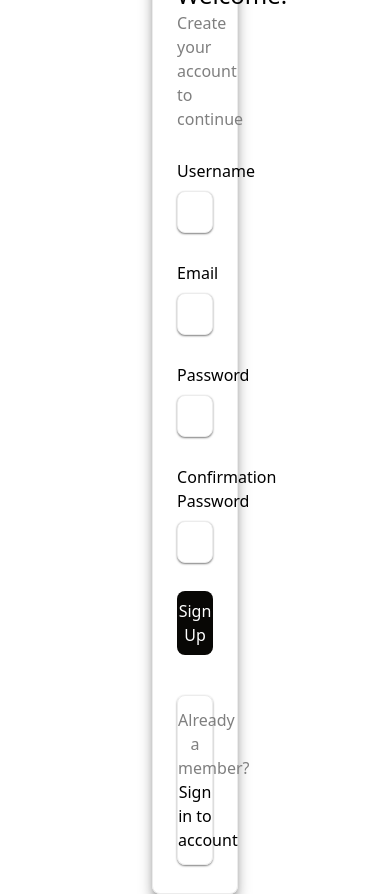
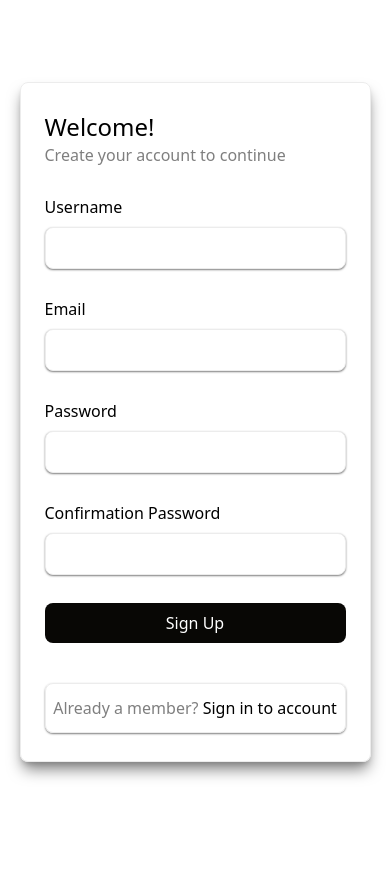
Before and after one commit to Leestan360/online-platform-frontend, a React (Create React App) app: page /auth/signup in a window 390 px wide. After the commit the page ends 844 px from the top, so only its background shows below. Built offline with nearby package versions, Linux system fonts and the light colour scheme.

Commit message:
Add responsiveness to login and signup pages

```diff
--- a/src/components/auth/Login.jsx
+++ b/src/components/auth/Login.jsx
@@ -20,7 +20,7 @@ function Login() {
   return (
     <div className="flex justify-center items-center h-screen ">
       <ToastContainer />
-      <div className="border border-tertiary rounded-lg py-7 px-6 w-[22%] shadow-lg shadow-secondary ">
+      <div className="border border-tertiary rounded-lg py-7 px-6 xxs:w-[90%] xsm:w-[70%] sm:w-[60%] md:w-[45%] lg:w-[35%] xl:w-[30%] 2xl:w-[22%] shadow-lg shadow-secondary ">
         <div>
           <p className="font-[500] text-2xl">Welcome back!</p>
           <p className="text-secondary font-[430]">
--- a/src/components/auth/Signup.jsx
+++ b/src/components/auth/Signup.jsx
@@ -20,7 +20,7 @@ function Signup() {
   return (
     <div className="flex justify-center items-center h-screen ">
       <ToastContainer />
-      <div className="border border-tertiary rounded-lg py-7 px-6 w-[22%] shadow-lg shadow-secondary ">
+      <div className="border border-tertiary rounded-lg py-7 px-6 xxs:w-[90%] xsm:w-[70%] sm:w-[60%] md:w-[45%] lg:w-[35%] xl:w-[30%] 2xl:w-[22%] shadow-lg shadow-secondary ">
         <div>
           <p className="font-[500] text-2xl">Welcome!</p>
           <p className="text-secondary font-[430]">
--- a/tailwind.config.js
+++ b/tailwind.config.js
@@ -13,6 +13,26 @@ module.exports = {
       'white': '#FFFFFF',
       'green': '#4BB543'
     },
+    screens: {
+      'xxs':'320px',
+
+      'xsm':'480px',
+
+      'sm': '640px',
+      // => @media (min-width: 640px) { ... }
+
+      'md': '768px',
+      // => @media (min-width: 768px) { ... }
+
+      'lg': '1024px',
+      // => @media (min-width: 1024px) { ... }
+
+      'xl': '1280px',
+      // => @media (min-width: 1280px) { ... }
+
+      '2xl': '1536px',
+      // => @media (min-width: 1536px) { ... }
+    }
   },
   plugins: [],
 }
```
